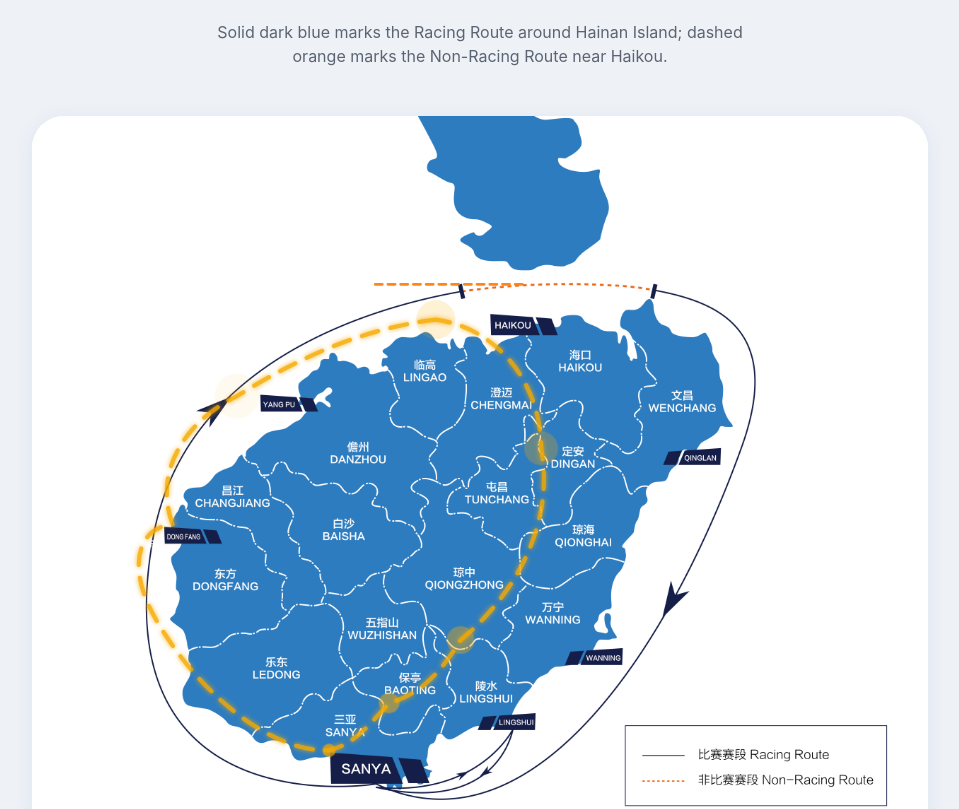
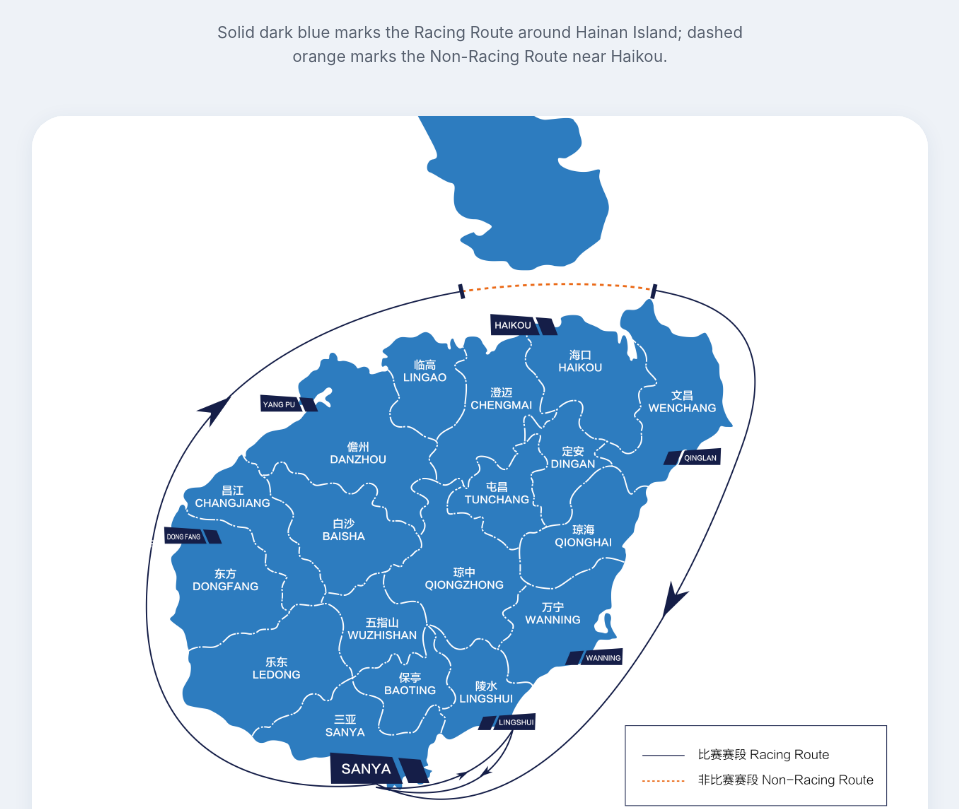
Before and after one commit to cctvcxh1588/RHN, a Next.js app: page /course in a window 1280 px wide. Shown: the part 1349-2158 px from the top of the page, without its empty margins (160-1119 px from the left). Built offline with nearby package versions, Linux system fonts and the light colour scheme; a web font is replaced by a local one.

Commit message:
revert(course): remove animated SVG overlay from Race Routes map, restore static image
Coze-Commit-Type: user
Coze-User-ID: 3300109938596427
Coze-Conversation-ID: 10271055

```diff
--- a/src/app/course/page.tsx
+++ b/src/app/course/page.tsx
@@ -200,81 +200,9 @@ export default function CoursePage() {
                                 alt="Race Routes around Hainan Island — waypoints and directional arrows"
                                 width={1267}
                                 height={1033}
-                                className="w-full h-auto block"
+                                className="w-full h-auto"
                                 priority
                             />
-                            {/* Animated route overlay */}
-                            <svg
-                                viewBox="0 0 1267 1033"
-                                className="absolute inset-0 w-full h-full pointer-events-none"
-                                preserveAspectRatio="none"
-                                aria-hidden="true">
-                                <defs>
-                                    {/* Glow filter for the animated highlight */}
-                                    <filter id="routeGlow" x="-20%" y="-20%" width="140%" height="140%">
-                                        <feGaussianBlur stdDeviation="3.5" result="blur" />
-                                        <feMerge>
-                                            <feMergeNode in="blur" />
-                                            <feMergeNode in="SourceGraphic" />
-                                        </feMerge>
-                                    </filter>
-                                </defs>
-
-                                {/* Racing route — smooth curved path following the ocean around the island (clockwise: Haikou → Qinglan → Wanning → Lingshui → Sanya → Dongfang → Yang Pu → Haikou) */}
-                                <path
-                                    d="M 571 288
-                                       C 660 300, 720 380, 720 470
-                                       C 740 580, 680 680, 606 741
-                                       C 570 800, 540 820, 505 830
-                                       C 470 870, 450 890, 420 897
-                                       C 340 900, 240 820, 180 720
-                                       C 130 640, 150 580, 199 578
-                                       C 170 500, 220 430, 290 396
-                                       C 380 340, 470 300, 571 288 Z"
-                                    fill="none"
-                                    stroke="#F6AA00"
-                                    strokeWidth="6"
-                                    strokeLinecap="round"
-                                    strokeLinejoin="round"
-                                    strokeDasharray="24 18"
-                                    filter="url(#routeGlow)"
-                                    className="route-flow"
-                                    style={{ opacity: 0.85 }}
-                                />
-
-                                {/* Non-racing route (near Haikou) — orange dashed highlight */}
-                                <path
-                                    d="M 478 238 L 695 238"
-                                    fill="none"
-                                    stroke="#FF7A00"
-                                    strokeWidth="4"
-                                    strokeLinecap="round"
-                                    strokeDasharray="10 8"
-                                    className="route-flow-short"
-                                    style={{ opacity: 0.9 }}
-                                />
-
-                                {/* Pulsing waypoint markers */}
-                                {[
-                                    { name: "Haikou", cx: 571, cy: 288 },
-                                    { name: "Qinglan", cx: 720, cy: 470 },
-                                    { name: "Wanning", cx: 606, cy: 741 },
-                                    { name: "Lingshui", cx: 505, cy: 830 },
-                                    { name: "Sanya", cx: 420, cy: 897 },
-                                    { name: "Dongfang", cx: 199, cy: 578 },
-                                    { name: "Yang Pu", cx: 290, cy: 396 },
-                                ].map((wp, i) => (
-                                    <circle
-                                        key={wp.name}
-                                        cx={wp.cx}
-                                        cy={wp.cy}
-                                        r="8"
-                                        fill="#F6AA00"
-                                        className="waypoint-pulse"
-                                        style={{ animationDelay: `${i * 0.35}s` }}
-                                    />
-                                ))}
-                            </svg>
                         </div>
                     </RevealOnScroll>
                     {/* Race Documents Cards — 5 official regulatory documents */}
--- a/src/app/globals.css
+++ b/src/app/globals.css
@@ -136,35 +136,6 @@
   50% { opacity: 0.2; r: 18; }
 }
 
-/* Route-flow: animated stroke-dashoffset for the racing route overlay */
-@keyframes route-flow {
-  to { stroke-dashoffset: -42; }
-}
-
-.route-flow {
-  animation: route-flow 3.5s linear infinite;
-}
-
-.route-flow-short {
-  animation: route-flow 1.6s linear infinite;
-}
-
-/* Waypoint pulse ring — expanding & fading */
-@keyframes waypoint-pulse {
-  0% {
-    r: 8;
-    opacity: 0.7;
-  }
-  100% {
-    r: 34;
-    opacity: 0;
-  }
-}
-
-.waypoint-pulse {
-  animation: waypoint-pulse 2.6s ease-out infinite;
-}
-
 .reveal {
   opacity: 0;
   transform: translateY(30px);
```
